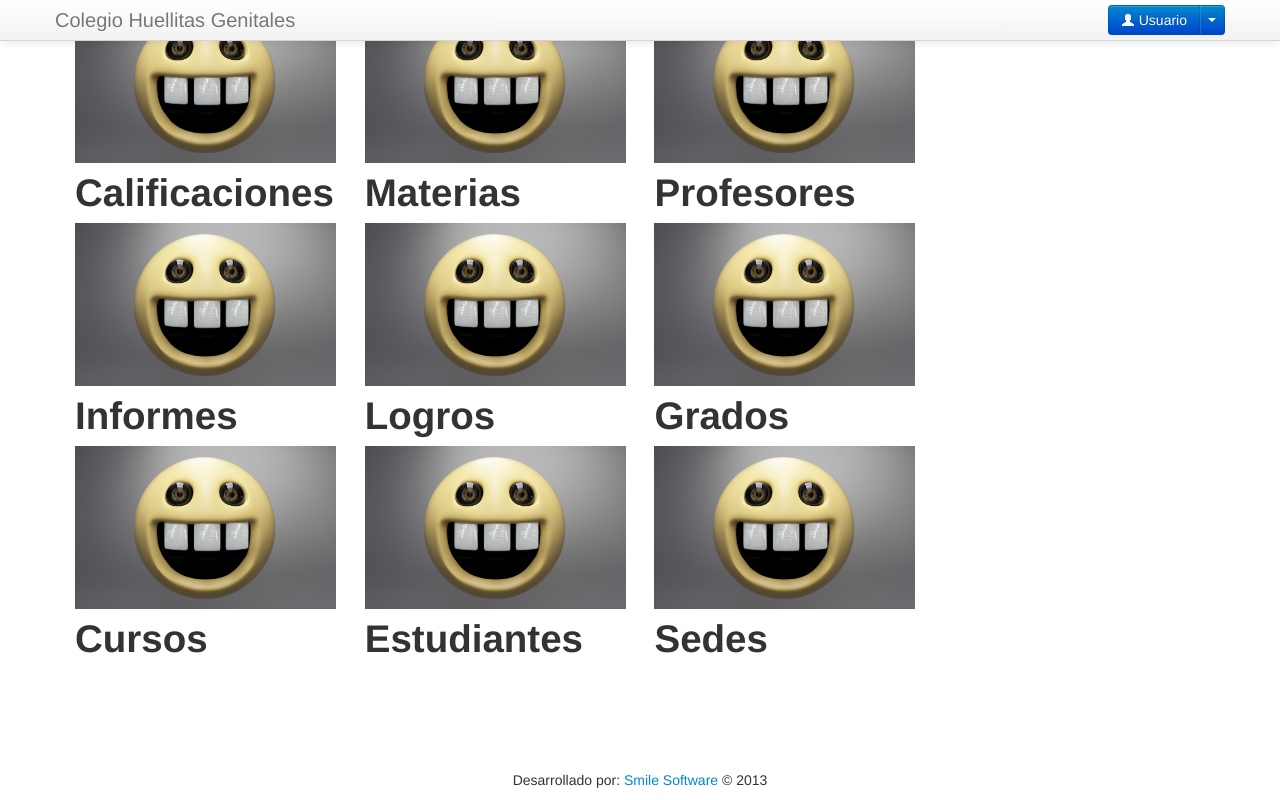
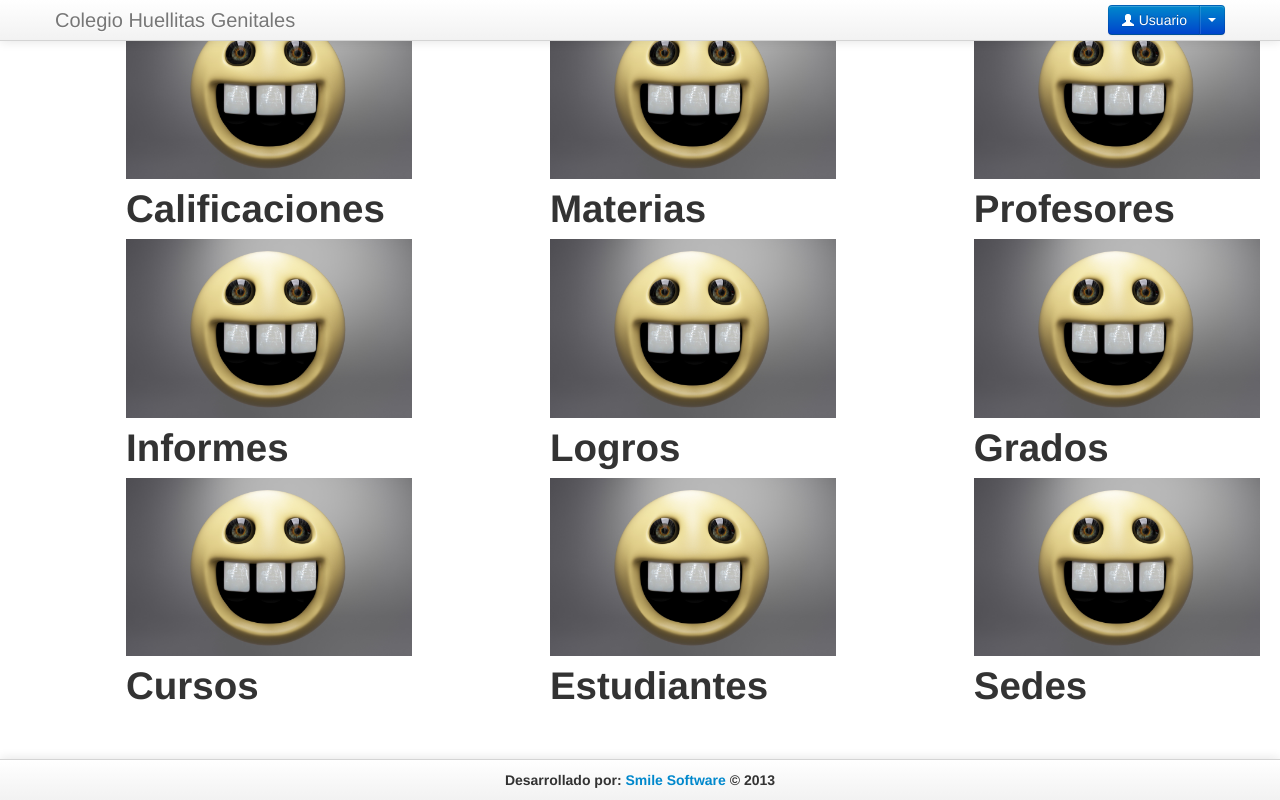
Before and after one commit to a13xander/school, a Django app: page /welcome_administrator/ in a window 1280 px wide. Run offline with Django 3.2, Linux system fonts and the light colour scheme; some libraries are stand-ins or nearby versions.

Commit message:
Welcome arreglando y añadida etiqueta en style

```diff
--- a/CodeSchool/CodeSchool/Static/css/style.css
+++ b/CodeSchool/CodeSchool/Static/css/style.css
@@ -27,3 +27,8 @@
 .verticalNav{
 	margin: 100px;
 }
+
+.container_general{
+	padding-top: 50px;
+	padding-bottom: 50px;
+}
--- a/CodeSchool/CodeSchool/Templates/welcome_administrator.html
+++ b/CodeSchool/CodeSchool/Templates/welcome_administrator.html
@@ -17,7 +17,6 @@
 	<script
 		src="http://ajax.googleapis.com/ajax/libs/jquery/1.7.1/jquery.min.js"></script>
 	<script src="{{STATIC_URL}}js/bootstrap.min.js"></script>
-
 
 	<div class="navbar navbar-fixed-top">
 		<div class="navbar-inner">
@@ -42,22 +41,22 @@
 		</div>
 	</div>
 
-	<div class="container">
+	<div class="container_top">
 		<div class="container-fluid">
 			<div class="row-fluid">
-				<div class="span3">
-					<a href="/base_administrator" target="_blank" title="Calificaciones">
+				<div class="span3 offset1">
+					<a href="/qualification" target="" title="Calificaciones">
 	                    <img src="{{MEDIA_URL}}img/img.jpg" alt="">
 	                </a>
 					<h1>Calificaciones</h1>
 				</div>
-				<div class="span3">
+				<div class="span3 offset1">
 					<a href="http://eventurb.com" target="_blank" title="Calificaciones">
 	                    <img src="{{MEDIA_URL}}img/img.jpg" alt="">
 	                </a>
 					<h1>Materias</h1>
 				</div>
-				<div class="span3">
+				<div class="span3 offset1">
 					<a href="http://eventurb.com" target="_blank" title="Calificaciones">
 	                    <img src="{{MEDIA_URL}}img/img.jpg" alt="">
 	                </a>
@@ -65,19 +64,19 @@
 				</div>
 			</div>
 			<div class="row-fluid">
-				<div class="span3">
+				<div class="span3 offset1">
 					<a href="http://eventurb.com" target="_blank" title="Calificaciones">
 	                    <img src="{{MEDIA_URL}}img/img.jpg" alt="">
 	                </a>
 					<h1>Informes</h1>
 				</div>
-				<div class="span3">
+				<div class="span3 offset1">
 					<a href="http://eventurb.com" target="_blank" title="Calificaciones">
 	                    <img src="{{MEDIA_URL}}img/img.jpg" alt="">
 	                </a>
 					<h1>Logros</h1>
 				</div>
-				<div class="span3">
+				<div class="span3 offset1">
 					<a href="http://eventurb.com" target="_blank" title="Calificaciones">
 	                    <img src="{{MEDIA_URL}}img/img.jpg" alt="">
 	                </a>
@@ -85,19 +84,19 @@
 				</div>
 			</div>
 			<div class="row-fluid">
-				<div class="span3">
+				<div class="span3 offset1">
 					<a href="http://eventurb.com" target="_blank" title="Calificaciones">
 	                    <img src="{{MEDIA_URL}}img/img.jpg" alt="">
 	                </a>
 					<h1>Cursos</h1>
 				</div>
-				<div class="span3">
+				<div class="span3 offset1">
 					<a href="http://eventurb.com" target="_blank" title="Calificaciones">
 	                    <img src="{{MEDIA_URL}}img/img.jpg" alt="">
 	                </a>
 					<h1>Estudiantes</h1>
 				</div>
-				<div class="span3">
+				<div class="span3 offset1">
 					<a href="http://eventurb.com" target="_blank" title="Calificaciones">
 	                    <img src="{{MEDIA_URL}}img/img.jpg" alt="">
 	                </a>
@@ -108,15 +107,12 @@
 	</div>
 </body>
 
-<footer>
-	<div class="container">
-		<div class="container navbar-fixed-bottom">
-			<p class="text-center">
-				Desarrollado por: <a href="www." target="_blank" class="footerLink">Smile
-					Software</a> &copy; 2013
-			</p>
+<footer class="footer">
+	<div class="navbar navbar-fixed-bottom">
+		<div class="navbar-inner">
+		<h5 class="text-center">Desarrollado por: <a href="www.google.com" target="_blank" class="footerLink">Smile
+					Software</a> &copy; 2013</h5>
 		</div>
-	</div>
-</footer>
-
+		</div>
+	</footer>
 </html>
```
